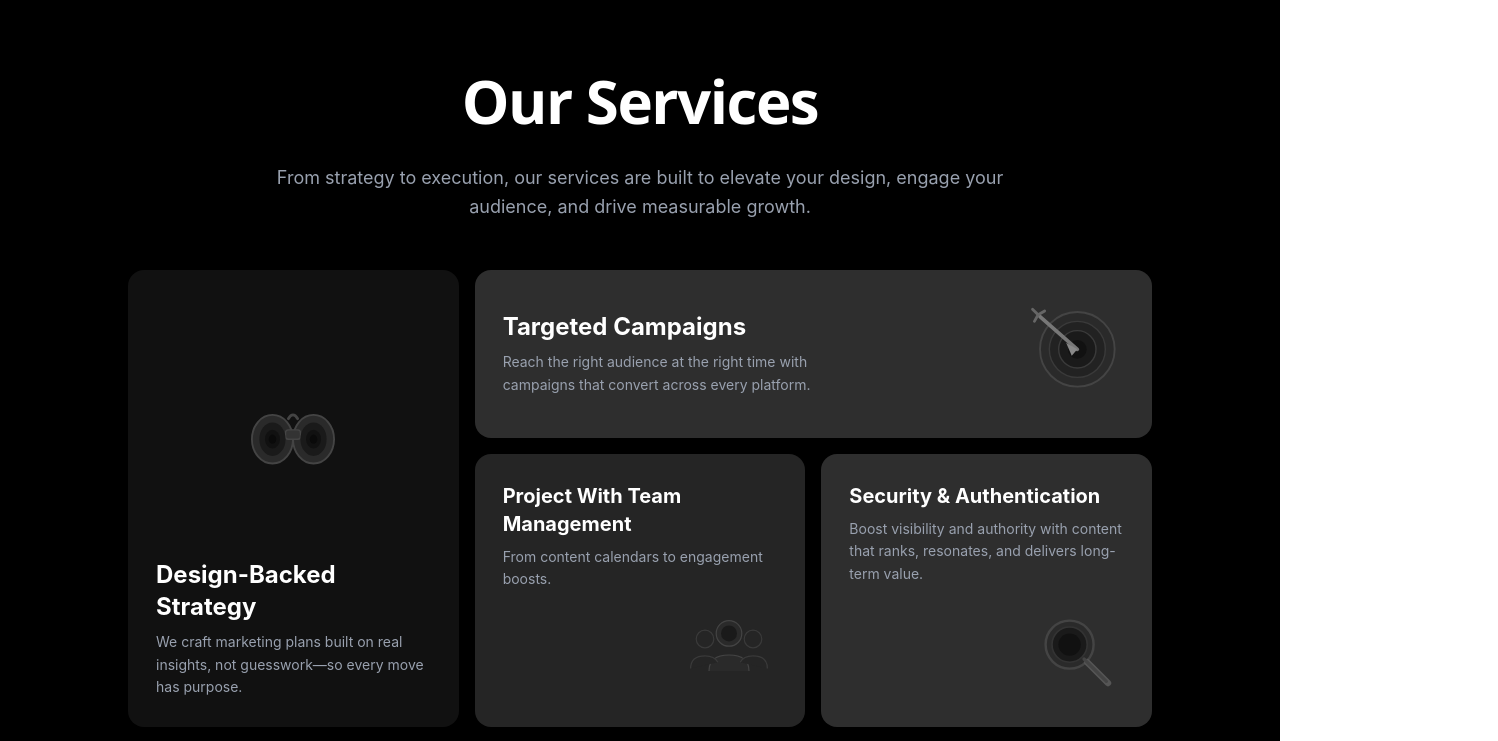
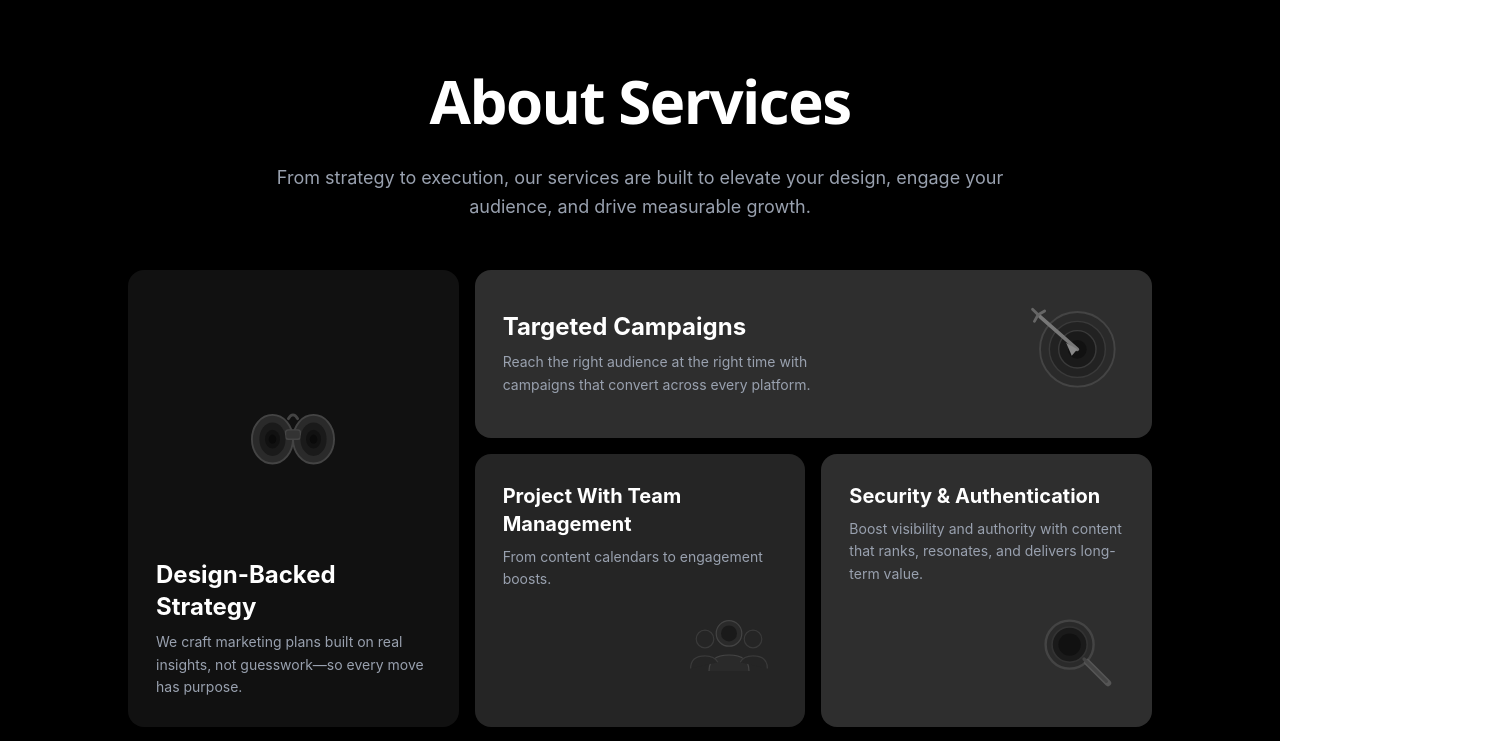
Before and after one commit to AtulSingh7898/Atul-s_Portfolio, a React (Vite) app: page /about in a window 1280 px wide. Shown: the top 741 px of the page, 1498 px wide, since content can reach past the window. Built offline with nearby package versions, Linux system fonts and the light colour scheme.

Commit message:
improve mistake

```diff
--- a/src/App.jsx
+++ b/src/App.jsx
@@ -15,7 +15,7 @@ import ErrorPage from './Pages/ErrorPage'
 
 const App = () => {
   return (
-    <div className="bg-black text-white">
+    <div className="bg-black text-white overflow-hidden">
 
       <SmoothScroll />
       <BrowserRouter>
@@ -24,7 +24,7 @@ const App = () => {
         <Route path='/about' element={<ServicesSection/>}/>
         <Route path='/service' element={<Projects />}/>
         <Route path='/contect' element={<Contact/>}/>
-        <Route path='/project' element={<BlogSection />}/>
+        <Route path='/projects' element={<BlogSection />}/>
         <Route path='/getintouch' element={<GetInTouch />}/>
 
         <Route path='*' element={<ErrorPage/>}/>
--- a/src/components/Hero.jsx
+++ b/src/components/Hero.jsx
@@ -200,7 +200,7 @@ function FloatingParticles() {
                 showCallback
               />
             </a>
-            <a href={BlogSection}>
+            <a href="/projects">
               <SplitText
                 text="Projects"
                 className="text-xl font-semibold text-center cursor-pointer"
--- a/src/components/ui/ServicesSection.jsx
+++ b/src/components/ui/ServicesSection.jsx
@@ -155,7 +155,7 @@ export default function MarketingServices() {
           className="text-5xl md:text-6xl font-extrabold text-white mb-6 leading-tight tracking-tight"
           style={{ fontFamily: "'Segoe UI', sans-serif" }}
         >
-          Our Services
+          About Services
         </h1>
         <p className="text-gray-400 text-base md:text-lg leading-relaxed">
           From strategy to execution, our services are built to elevate your design, engage
```
